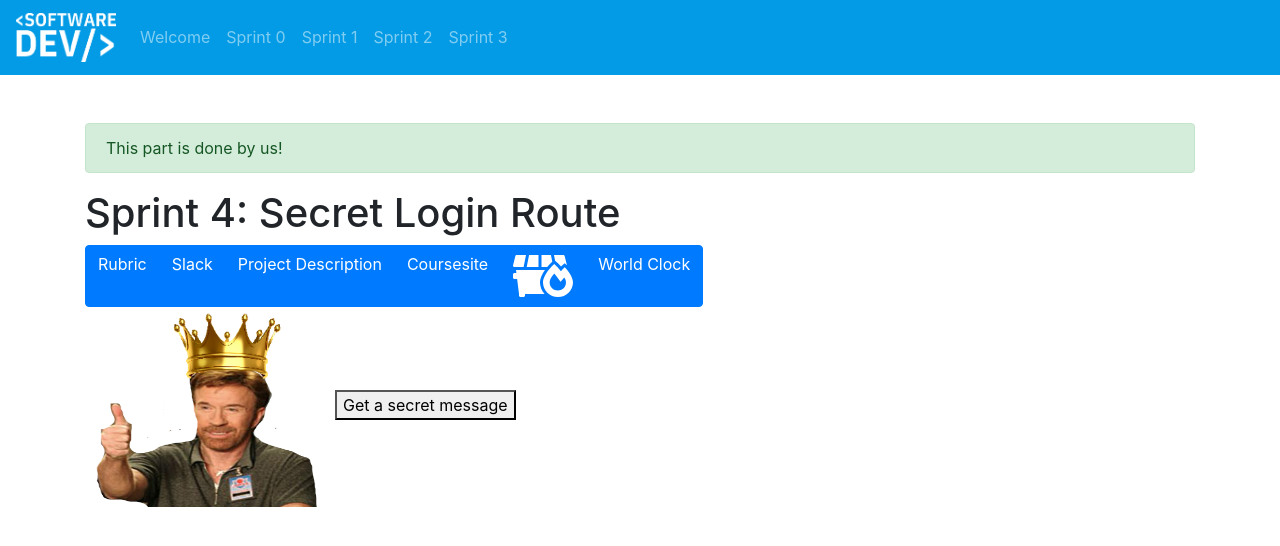
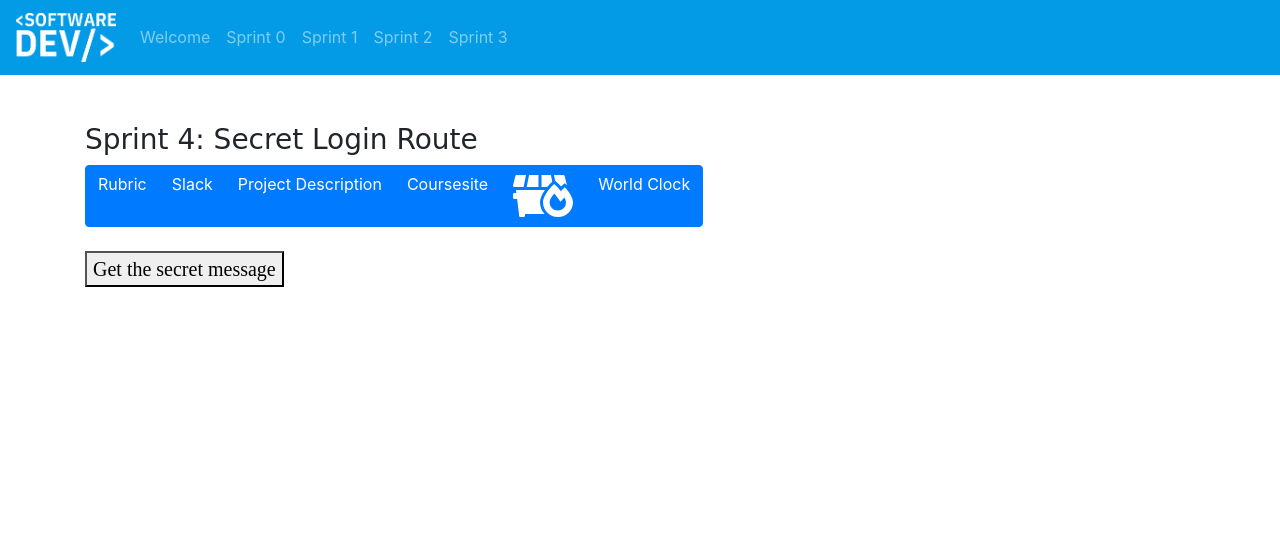
Before and after one commit to lucamilletti99/tbduniverse-website, a Vue app in the folder client/: page /sprint4login in a window 1280 px wide. Shown: the top 546 px of the page. Built offline with nearby package versions, Linux system fonts and the light colour scheme.

Commit message:
Sprint page cleanup

```diff
--- a/client/src/components/Oauth.vue
+++ b/client/src/components/Oauth.vue
@@ -4,10 +4,9 @@
       :params="googleSignInParams"
       @success="onSignInSuccess"
       @error="onSignInError">
-      Sign in with Google
+      Sign in with your Google Account!
     </g-signin-button>
-    <br>
-    <router-link v-if = 'signedIn' class="nav-link" to="/sprint4login">Secret Page!</router-link>
+    <router-link v-if = 'signedIn' class="nav-link" to="/sprint4login" style = "margin-left: 50px; color: blue; text-decoration underline; font-family: cursive">Click here for a  Secret Page!</router-link>
   </div>
 </template>
 
--- a/client/src/components/jokeSubmit.vue
+++ b/client/src/components/jokeSubmit.vue
@@ -6,7 +6,7 @@
       <p id = "jokeJudge" style = 'font-family: "Comic Sans MS", "Comic Sans", cursive'><p>
       <p>What does Chuck Norris think?</p>
       <img v-if = "!jokeBool" :src="require('./images/madchuck.png')" id = "madchuck" contains width="200px" height="200px">
-      <img v-else :src="require('./images/happychuck.png')" id = 'happychuck' contains width="300px" height="200px">
+      <img v-else-if = "jokeBool" :src="require('./images/happychuck.png')" id = 'happychuck' contains width="300px" height="200px">
     </div>
   </div>
 </template>
--- a/client/src/pages/Sprint3Page.vue
+++ b/client/src/pages/Sprint3Page.vue
@@ -1,9 +1,8 @@
 <template>
+
   <div class="page page--about">
-    <div class="alert alert-success" role="alert">
-      This part is done by us!
-    </div>
-    <h1>{{ title }}</h1>
+    <Oauth style = "margin-left: 800px"></Oauth>
+    <h2>{{ title }}</h2>
     <div class="btn-group" role="group" aria-label="Basic example">
       <a v-bind:href="rubricLink" target="_blank" class="btn btn-primary">Rubric</a>
       <a v-bind:href="slackLink" target="_blank" class="btn btn-primary">Slack</a>
@@ -12,28 +11,24 @@
       <a v-bind:href="tbd" target="_blank" class="btn btn-primary"> <i class="fas fa-dumpster-fire fa-3x"></i> </a>
       <a v-bind:href="clockLink" target="_blank" class="btn btn-primary">World Clock</a>
     </div>
-    <p>{{ description }}</p>
-    <p>{{ description2 }}</p>
     <p>{{ description3 }}</p>
-
-      <Oauth></Oauth><br><br><br>
       <label>Do you like jokes?</label>
-      <Jokes></Jokes><br>
-
+      <Jokes></Jokes>
       <label>Submit a joke to be judged!</label>
       <jokeSubmit></jokeSubmit>
+
   </div>
 </template>
 
 <script lang="ts">
 import { Component, Vue } from 'vue-property-decorator';
 import newComponent from '../components/newComponent.vue'
-import formComponent from '../components/formComponent.vue'
 import Jokes from '../components/Jokes.vue'
 import jokeSubmit from '../components/jokeSubmit.vue'
 import Oauth from '../components/Oauth.vue'
 
 @Component({
+  name: 'app',
   components: {
     newComponent,
     Jokes,
@@ -43,10 +38,10 @@ import Oauth from '../components/Oauth.vue'
 })
 
 export default class Sprint3Page extends Vue {
-  private title: string = 'Sprint 3:The “Working with your users” Sprint';
+  private title: string = 'Sprint 3: The “Working with your users” Sprint';
   private description: string = 'Sprint 1: The Frontend has utilized the Font Awesome CDN and imported the dumpster fire emoji (added a link aswell) and this code symbol';
   private description2: string = 'Sprint 2: Added a user choice for joke sent to backend (and a cheeky world clock!) . Our main goal was to ensure our get endpoint was working smoothly, and that the cookies and caching was being handled correctly!';
-  private description3: string = 'Sprint 3: Added a OAuth in the form of the sign in with google button. Added a real AI Chuck Norris who learns from funny jokes and will judge user submitted jokes. If your joke is funny we save it to the database!';
+  private description3: string = 'Sprint 3: Added a OAuth in the form of the sign in with google button. Added a real AI Chuck Norris who learns from funny jokes and will judge user submitted jokes. If your joke is funny we save it to the database! Also added a little dynamic typing at the top of the page';
   private rubricLink: string = 'https://docs.google.com/document/d/1zVWKnUkdp5YZLm7QTdsexhSakfIsVgAkUdsRtXHgYRc/edit?usp=sharing';
   private slackLink: string = 'https://app.slack.com/client/T01HDFMDT0T/C01J352F8U8';
   private descLink: string = 'https://docs.google.com/document/d/1igm6ORVncy5TLJkQsHFqOr72ojPIQ7bRpjF-H4ss0GY/edit?usp=sharing';
@@ -57,6 +52,7 @@ export default class Sprint3Page extends Vue {
 
 </script>
 <style scoped>
+  @import url('https://fonts.googleapis.com/css?family=Righteous');
   .about-logo a {
     padding: 20px;
     outline: 1px solid rgb(169, 169, 169);
@@ -65,6 +61,7 @@ export default class Sprint3Page extends Vue {
   .about-logo a:hover {
     opacity: 0.8;
   }
+
 </style>
 newComponent{
   color: red;
--- a/client/src/pages/Sprint4login.vue
+++ b/client/src/pages/Sprint4login.vue
@@ -1,9 +1,6 @@
 <template>
   <div class="page page--about">
-    <div class="alert alert-success" role="alert">
-      This part is done by us!
-    </div>
-    <h1>{{ title }}</h1>
+    <h3 style='font-family: "Comic Sans MS", "Comic Sans", cursive'>{{ title }}</h3>
     <div class="btn-group" role="group" aria-label="Basic example">
       <a v-bind:href="rubricLink" target="_blank" class="btn btn-primary">Rubric</a>
       <a v-bind:href="slackLink" target="_blank" class="btn btn-primary">Slack</a>
@@ -12,10 +9,10 @@
       <a v-bind:href="tbd" target="_blank" class="btn btn-primary"> <i class="fas fa-dumpster-fire fa-3x"></i> </a>
       <a v-bind:href="clockLink" target="_blank" class="btn btn-primary">World Clock</a>
     </div>
-    <br>
-    <img  :src="require('../components/images/kingchuck.png')" contains width="250px" height="200px">
-    <button @click = "getLoginMsg">Get a secret message</button>
-    <p style = 'font-family: "Comic Sans MS", "Comic Sans", cursive'>{{ signInMsg }}</p>
+    <br><br>
+    <button @click = "getLoginMsg" style = 'font-family: cursive; font-size: 20px'>Get the secret message</button>
+    <p style = 'font-family: "Comic Sans MS", "Comic Sans", cursive; font-size: 50px'>{{ signInMsg }}</p>
+    <img v-if = "clicked" :src="require('../components/images/kingchuck.png')" contains width="400px" height="325px">
 
   </div>
 </template>
@@ -34,6 +31,7 @@ interface signIn {
 
 export default class Sprint4loginPage extends Vue {
     private signInMsg: string = "";
+    private clicked: boolean = false;
     private title: string = 'Sprint 4: Secret Login Route';
     private rubricLink: string = 'https://docs.google.com/document/d/1zVWKnUkdp5YZLm7QTdsexhSakfIsVgAkUdsRtXHgYRc/edit?usp=sharing';
     private slackLink: string = 'https://app.slack.com/client/T01HDFMDT0T/C01J352F8U8';
@@ -44,6 +42,7 @@ export default class Sprint4loginPage extends Vue {
     public getLoginMsg(): void {//either 0 or 1 (0 is yes, 1 is no)
         JokesDataService.getMsg().then(response => {
           this.signInMsg = response.data
+          this.clicked = true;
         })
     }
 }
```
